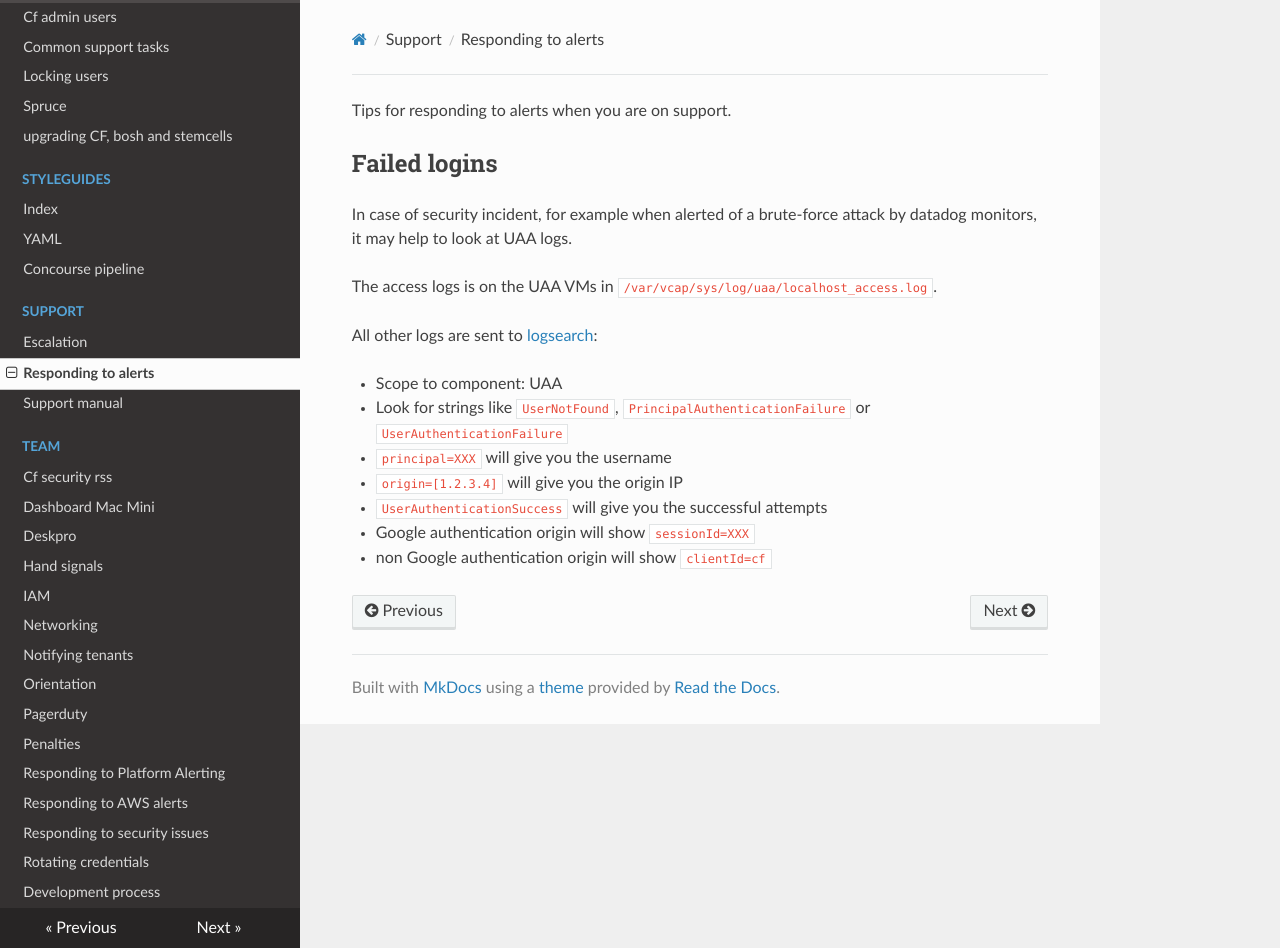
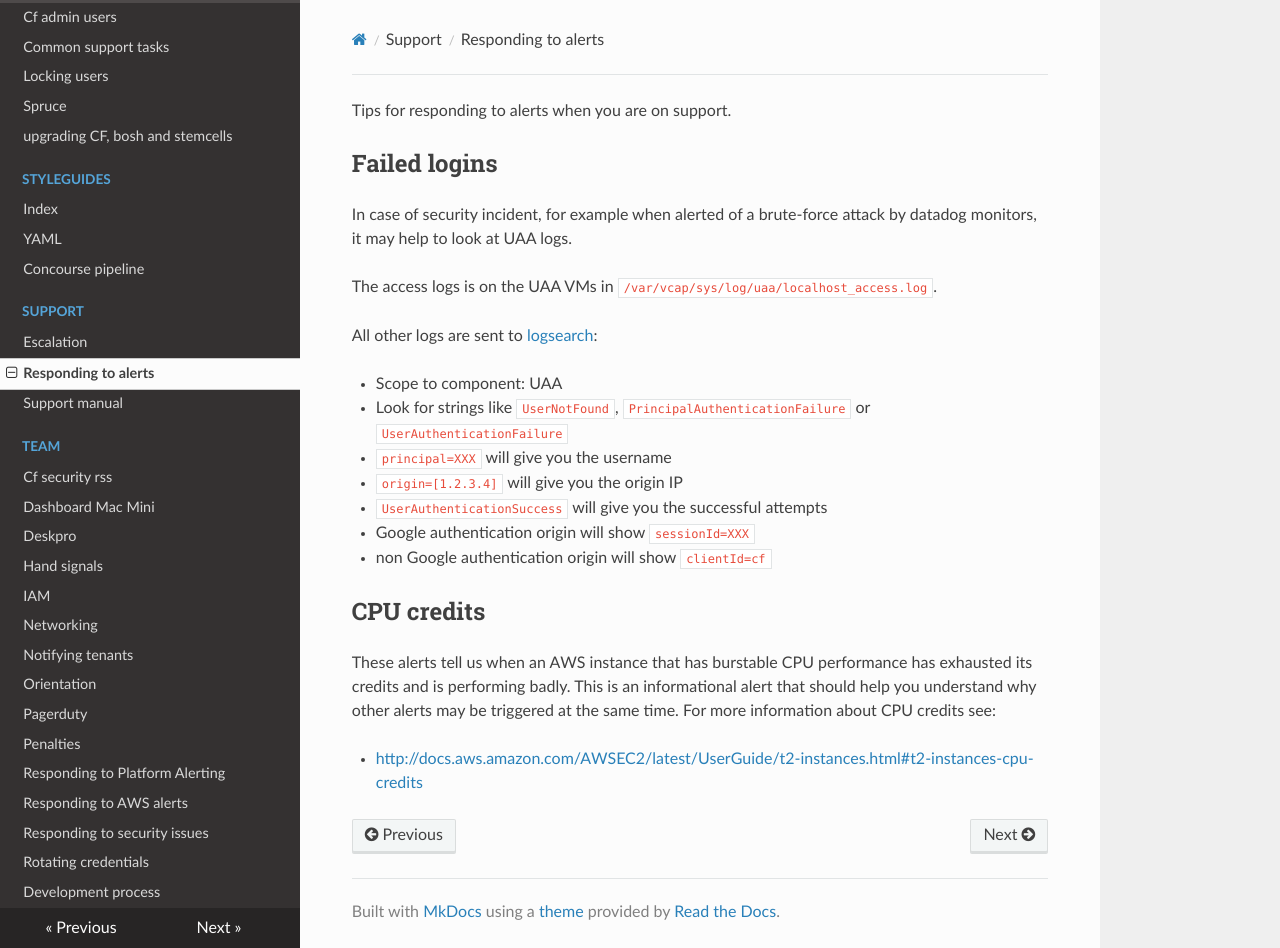
Before and after one commit to alphagov/paas-team-manual, an MkDocs documentation site: the page built from docs/support/responding_to_alerts.md, in a window 1280 px wide and 948 px high. Built offline with MkDocs 1.6.1, drawn with Linux system fonts in a browser that asks for light colours; nearby versions of some CDN libraries.

Commit message:
Responding to alerts: CPU credits
To support the new monitors added in alphagov/paas-cf#881

```diff
--- a/docs/support/responding_to_alerts.md
+++ b/docs/support/responding_to_alerts.md
@@ -16,3 +16,12 @@ All other logs are sent to [logsearch](https://logsearch.cloud.service.gov.uk):
 * `UserAuthenticationSuccess` will give you the successful attempts
   * Google authentication origin will show `sessionId=XXX`
   * non Google authentication origin will show `clientId=cf`
+
+## CPU credits
+
+These alerts tell us when an AWS instance that has burstable CPU performance
+has exhausted its credits and is performing badly. This is an informational
+alert that should help you understand why other alerts may be triggered at
+the same time. For more information about CPU credits see:
+
+- <http://docs.aws.amazon.com/AWSEC2/latest/UserGuide/t2-instances.html#t2-instances-cpu-credits>
```
